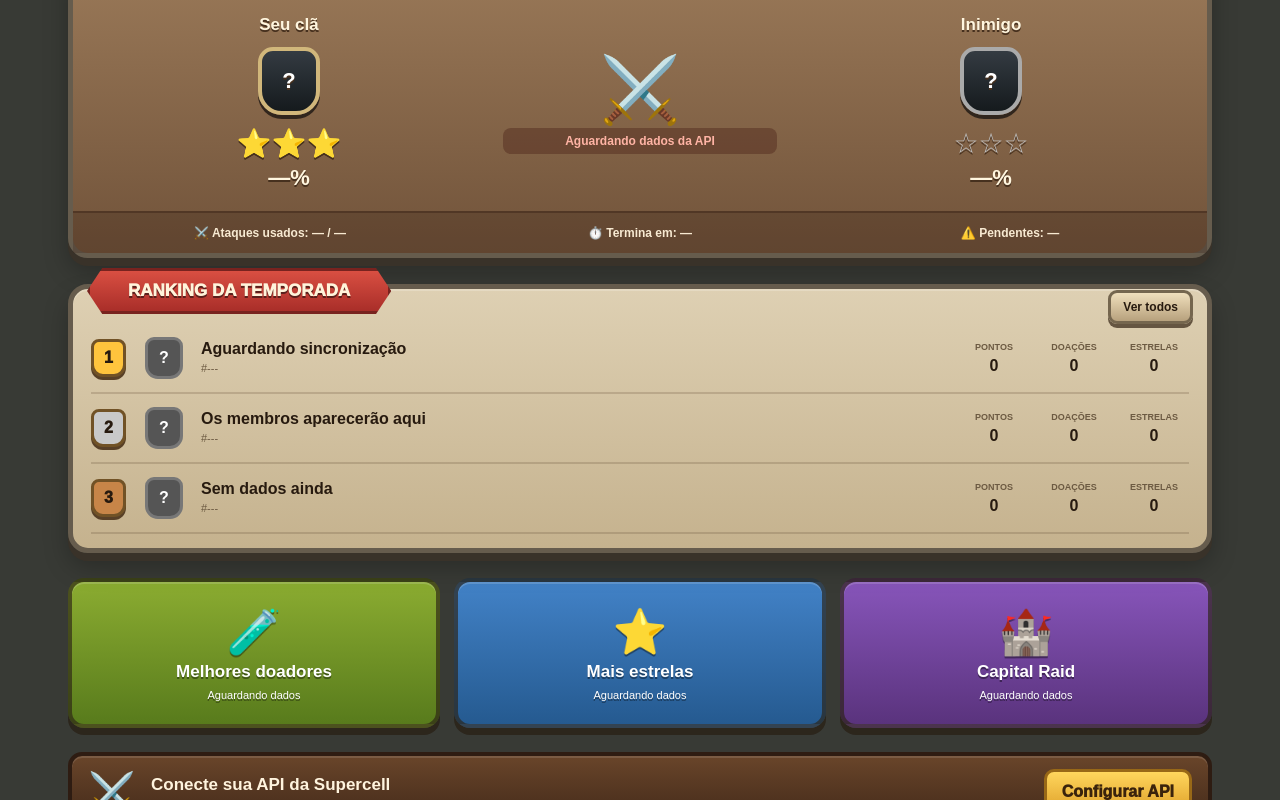
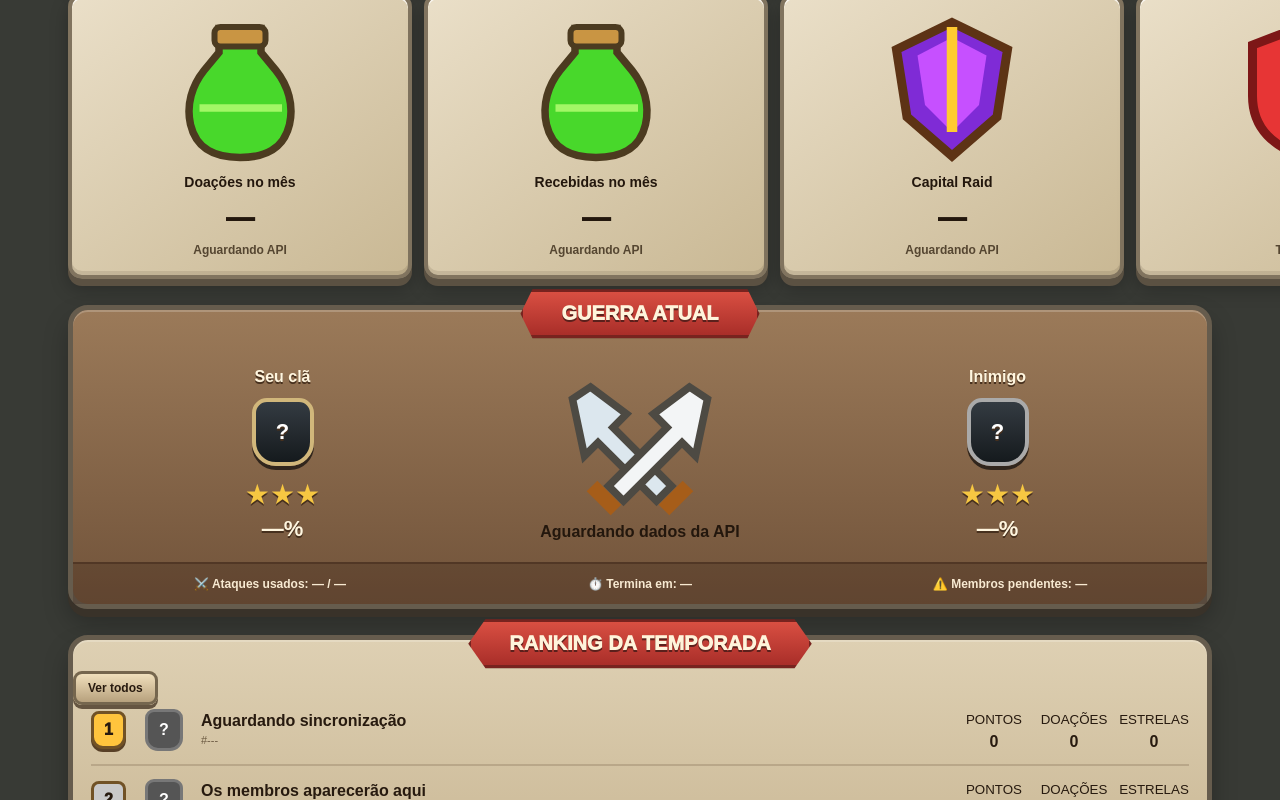
Before and after one commit to Naian1/clan-manager, a Next.js app: page / in a window 1280 px wide. Shown: the part 740-1540 px from the top of the page. Built offline with nearby package versions, Linux system fonts and the light colour scheme.

Commit message:
feat: use real game UI image assets throughout dashboard

```diff
--- a/app/page.tsx
+++ b/app/page.tsx
@@ -1,130 +1,24 @@
 import Link from 'next/link';
 
-const demoPlayers = [
-  { rank: 1, name: 'Aguardando sincronização', tag: '#---', score: 0, stars: 0, donations: 0 },
-  { rank: 2, name: 'Os membros aparecerão aqui', tag: '#---', score: 0, stars: 0, donations: 0 },
-  { rank: 3, name: 'Sem dados ainda', tag: '#---', score: 0, stars: 0, donations: 0 },
+const demoPlayers=[
+ {rank:1,name:'Aguardando sincronização',tag:'#---',score:0,stars:0,donations:0},
+ {rank:2,name:'Os membros aparecerão aqui',tag:'#---',score:0,stars:0,donations:0},
+ {rank:3,name:'Sem dados ainda',tag:'#---',score:0,stars:0,donations:0},
 ];
-
-const navItems = [
-  ['🏠', 'Visão geral', '/'],
-  ['👥', 'Jogadores', '/players'],
-  ['⚔️', 'Guerras', '/wars'],
-  ['🛡️', 'CWL', '/cwl'],
-  ['🏰', 'Capital', '/capital'],
-  ['⚙️', 'Admin', '/admin'],
+const nav=[['🏠','Visão geral','/'],['👥','Jogadores','/players'],['⚔️','Guerras','/wars'],['🛡️','CWL','/cwl'],['🏰','Capital','/capital'],['⚙️','Admin','/admin']];
+const metrics=[
+ ['members','Membros','— / 50','Aguardando API'],['swords','Guerras vencidas','—','Aguardando API'],['fire','Sequência de vitórias','—','Aguardando API'],['star','Estrelas no mês','—','Guerras + CWL'],
+ ['potion','Doações no mês','—','Aguardando API'],['potion','Recebidas no mês','—','Aguardando API'],['capital','Capital Raid','—','Aguardando API'],['alert','Alertas','0','Tudo certo!']
 ];
-
-const metrics = [
-  ['👥', 'Membros', '— / 50', 'Aguardando API'],
-  ['⚔️', 'Guerras vencidas', '—', 'Aguardando API'],
-  ['🔥', 'Sequência', '—', 'Aguardando API'],
-  ['⭐', 'Estrelas no mês', '—', 'Guerras + CWL'],
-  ['🧪', 'Doações', '—', 'Temporada atual'],
-  ['📦', 'Recebidas', '—', 'Temporada atual'],
-  ['💎', 'Capital Raid', '—', 'Aguardando API'],
-  ['🚨', 'Alertas', '0', 'Tudo certo por enquanto'],
-];
-
-export default function HomePage() {
-  return (
-    <div className="game-shell">
-      <header className="hero-header">
-        <div className="hero-overlay" />
-        <div className="hero-content">
-          <div className="brand-game">
-            <div className="shield-game"><span>10</span><b>CM</b></div>
-            <div>
-              <h1>Clan Manager</h1>
-              <p>#2GRURLPLL</p>
-            </div>
-          </div>
-          <div className="hero-actions">
-            <div className="round-action">🏆</div>
-            <div className="round-action">🧔</div>
-          </div>
-        </div>
-      </header>
-
-      <nav className="game-nav" aria-label="Navegação principal">
-        {navItems.map(([icon, label, href], index) => (
-          <Link href={href} key={href} className={index === 0 ? 'game-nav-item active' : 'game-nav-item'}>
-            <span className="nav-icon">{icon}</span>
-            <span>{label}</span>
-          </Link>
-        ))}
-      </nav>
-
-      <main className="game-main">
-        <section className="metrics-game">
-          {metrics.map(([icon, label, value, note]) => (
-            <article className="stone-card" key={label}>
-              <div className="metric-icon">{icon}</div>
-              <div className="stone-title">{label}</div>
-              <div className="stone-value">{value}</div>
-              <div className="stone-note">{note}</div>
-            </article>
-          ))}
-        </section>
-
-        <section className="war-panel game-panel">
-          <div className="ribbon">GUERRA ATUAL</div>
-          <div className="war-grid">
-            <div className="war-team">
-              <div className="team-label">Seu clã</div>
-              <div className="mini-shield">?</div>
-              <div className="stars">⭐⭐⭐</div>
-              <strong>—%</strong>
-            </div>
-            <div className="battle-center">
-              <div className="axes">⚔️</div>
-              <div className="battle-status">Aguardando dados da API</div>
-            </div>
-            <div className="war-team">
-              <div className="team-label">Inimigo</div>
-              <div className="mini-shield enemy">?</div>
-              <div className="stars muted-stars">☆☆☆</div>
-              <strong>—%</strong>
-            </div>
-          </div>
-          <div className="war-footer">
-            <span>⚔️ Ataques usados: — / —</span>
-            <span>⏱️ Termina em: —</span>
-            <span>⚠️ Pendentes: —</span>
-          </div>
-        </section>
-
-        <section className="ranking-panel game-panel">
-          <div className="panel-heading">
-            <div className="ribbon small-ribbon">RANKING DA TEMPORADA</div>
-            <Link href="/players" className="stone-button">Ver todos</Link>
-          </div>
-          <div className="ranking-list">
-            {demoPlayers.map((player) => (
-              <div className="ranking-row" key={player.rank}>
-                <div className={`rank-medal rank-${player.rank}`}>{player.rank}</div>
-                <div className="player-shield">?</div>
-                <div className="ranking-name"><strong>{player.name}</strong><span>{player.tag}</span></div>
-                <div className="ranking-stat"><span>Pontos</span><b>{player.score}</b></div>
-                <div className="ranking-stat"><span>Doações</span><b>{player.donations}</b></div>
-                <div className="ranking-stat mobile-hide"><span>Estrelas</span><b>{player.stars}</b></div>
-              </div>
-            ))}
-          </div>
-        </section>
-
-        <section className="shortcut-grid">
-          <Link href="/players" className="shortcut green"><span>🧪</span><strong>Melhores doadores</strong><small>Aguardando dados</small></Link>
-          <Link href="/wars" className="shortcut blue"><span>⭐</span><strong>Mais estrelas</strong><small>Aguardando dados</small></Link>
-          <Link href="/capital" className="shortcut purple"><span>🏰</span><strong>Capital Raid</strong><small>Aguardando dados</small></Link>
-        </section>
-
-        <section className="api-banner">
-          <div className="barbarian">⚔️</div>
-          <div><strong>Conecte sua API da Supercell</strong><span>Adicione a nova key quando definirmos a rota segura de acesso.</span></div>
-          <Link href="/admin" className="gold-button">Configurar API</Link>
-        </section>
-      </main>
-    </div>
-  );
-}
+function Icon({name,className='game-icon'}:{name:string,className?:string}){return <svg className={className} aria-hidden="true"><use href={`/assets/ui/icons.svg#${name}`}/></svg>}
+export default function HomePage(){return <div className="game-shell">
+ <header className="hero-header"><div className="hero-content"><div className="brand-game"><img src="/assets/ui/clan-shield.svg" className="clan-shield" alt="Escudo Clan Manager"/><div><h1>Clan Manager</h1><p>#2GRURLPLL</p></div></div><div className="hero-actions"><div className="round-action">🏆</div><div className="round-action">🧔</div></div></div></header>
+ <nav className="game-nav">{nav.map(([icon,label,href],i)=><Link href={href} key={href} className={`game-nav-item ${i===0?'active':''}`}><span className="nav-icon">{icon}</span><span>{label}</span></Link>)}</nav>
+ <main className="game-main">
+  <section className="metrics-game">{metrics.map(([icon,label,value,note])=><article className="stone-card" key={label}><Icon name={icon}/><div className="metric-copy"><div className="stone-title">{label}</div><div className="stone-value">{value}</div><div className="stone-note">{note}</div></div></article>)}</section>
+  <section className="war-panel game-panel"><h2 className="ribbon">GUERRA ATUAL</h2><div className="war-grid"><div className="war-team"><b>Seu clã</b><div className="mini-shield">?</div><div className="stars">★★★</div><strong>—%</strong></div><div className="battle-center"><Icon name="swords" className="battle-icon"/><b>Aguardando dados da API</b></div><div className="war-team"><b>Inimigo</b><div className="mini-shield enemy">?</div><div className="stars enemy-stars">★★★</div><strong>—%</strong></div></div><div className="war-footer"><span>⚔️ Ataques usados: — / —</span><span>⏱️ Termina em: —</span><span>⚠️ Membros pendentes: —</span></div></section>
+  <section className="ranking-panel game-panel"><div className="ranking-head"><h2 className="ribbon">RANKING DA TEMPORADA</h2><Link href="/players" className="stone-button">Ver todos</Link></div><div className="ranking-list">{demoPlayers.map(p=><div className="ranking-row" key={p.rank}><div className={`rank-medal rank-${p.rank}`}>{p.rank}</div><div className="player-shield">?</div><div className="ranking-name"><strong>{p.name}</strong><span>{p.tag}</span></div><div className="ranking-stat"><small>PONTOS</small><b>{p.score}</b></div><div className="ranking-stat"><small>DOAÇÕES</small><b>{p.donations}</b></div><div className="ranking-stat mobile-hide"><small>ESTRELAS</small><b>{p.stars}</b></div></div>)}</div></section>
+  <section className="shortcut-grid"><Link href="/players" className="shortcut green"><Icon name="potion"/><strong>Melhores doadores</strong><small>Aguardando dados</small></Link><Link href="/wars" className="shortcut blue"><Icon name="star"/><strong>Mais Estrelas</strong><small>Aguardando dados</small></Link><Link href="/capital" className="shortcut purple"><Icon name="capital"/><strong>Capital Raid</strong><small>Aguardando dados</small></Link></section>
+  <section className="api-banner"><div className="barbarian">🗡️</div><div><strong>Conecte sua API da Supercell</strong><span>Adicione sua nova key para começar a sincronizar os dados do clã.</span></div><Link href="/admin" className="gold-button">Configurar API</Link></section>
+ </main>
+ </div>}
```
